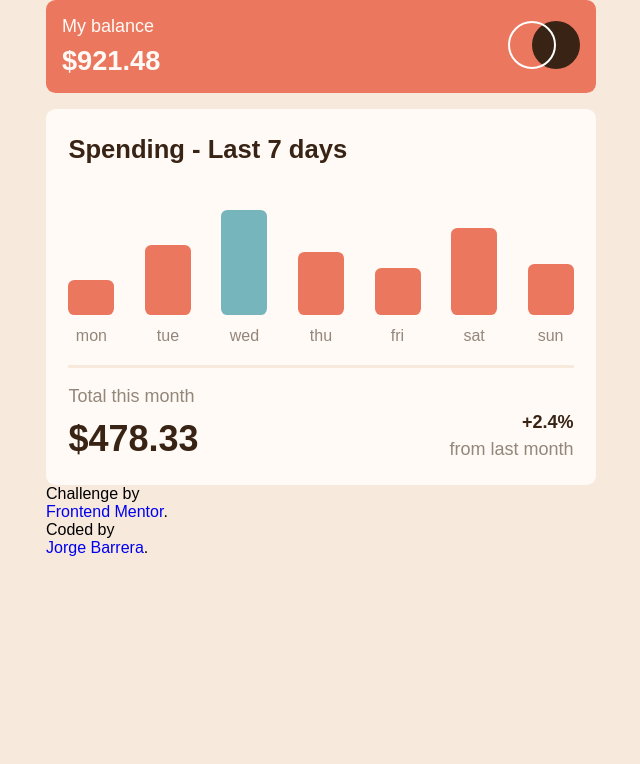
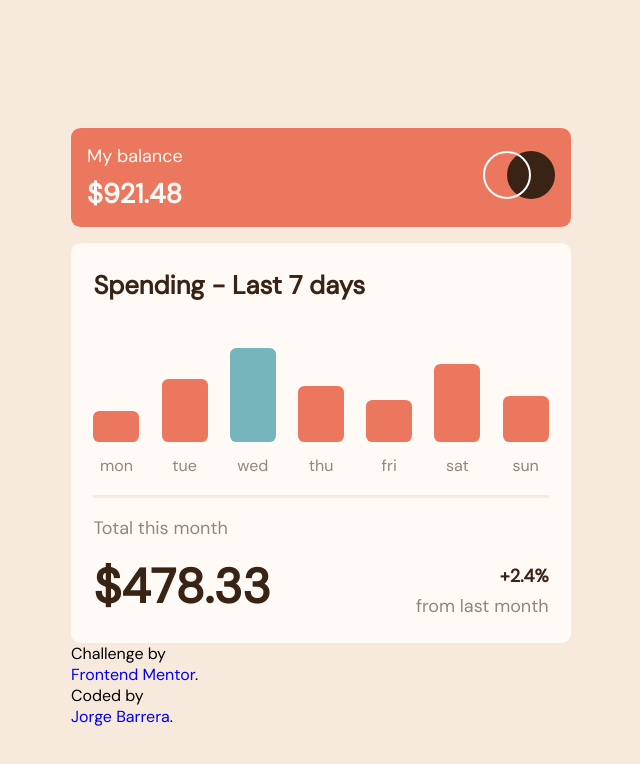
Before and after one commit to BarreraJorgeL/expenses-chart-component, a plain HTML site: page index.html in a window 1280 px wide. Shown: the whole page, without its empty margins (319-959 px from the left). Drawn offline with Linux system fonts and the light colour scheme.

Commit message:
Now the javascript works with a remote Json file

```diff
--- a/css/styles.css
+++ b/css/styles.css
@@ -4,7 +4,7 @@
     font-weight: normal;
     list-style: none;
     text-decoration: none;
-    font-family: sans-serif;
+    font-family: 'DM Sans', sans-serif;
 }
 :root{
     --Soft-red: hsl(10, 79%, 65%);
@@ -25,8 +25,8 @@ body{
 }
 .container{
     width: 90%;
-    max-width: 550px;
-    margin: 0 auto;
+    max-width: 500px;
+    margin: 16vh auto 0 auto;
 }
 .balance{
     display: flex;
@@ -77,6 +77,7 @@ body{
     background-color: var(--Cream);
 }
 .day{
+    width: clamp(26px, 12%, 46px);
     color: var(--Medium-brown);
     position: relative;
 }
@@ -85,8 +86,6 @@ body{
     cursor: pointer;
 }
 .day__bar{
-    width: 46px;
-    height: 80px;
     background-color: var(--Soft-red);
     border-radius: .4em;
     position: relative;
@@ -126,11 +125,14 @@ body{
     color: var(--Dark-brown);
 }
 .current-month__amount{
-    font-size: 2.25rem;
+    font-size: clamp(2.20rem, 4vw, 3rem);
     margin-top: .3em;
 }
+.last-month__compare,
+.last-month__text{
+    text-align: right;
+}
 .last-month__compare{
-    text-align: right;
     font-size: var(--Size-one);
     margin-bottom: .3em;
 }
--- a/index.html
+++ b/index.html
@@ -2,7 +2,9 @@
 <html lang="en">
 <head>
   <meta charset="UTF-8">
-  <meta name="viewport" content="width=device-width, initial-scale=1.0"> <!-- displays site properly based on user's device -->
+  <meta name="viewport" content="width=device-width, initial-scale=1.0">
+
+  <link href="https://fonts.googleapis.com/css2?family=DM+Sans&display=swap" rel="stylesheet">
 
   <link rel="icon" type="image/png" sizes="32x32" href="./images/favicon-32x32.png">
   <link rel="stylesheet" href="css/styles.css">
--- a/js/main.js
+++ b/js/main.js
@@ -1,100 +1,81 @@
-const DATA = [
-    {
-      "day": "mon",
-      "amount": 17.45
-    },
-    {
-      "day": "tue",
-      "amount": 34.91
-    },
-    {
-      "day": "wed",
-      "amount": 52.36
-    },
-    {
-      "day": "thu",
-      "amount": 31.07
-    },
-    {
-      "day": "fri",
-      "amount": 23.39
-    },
-    {
-      "day": "sat",
-      "amount": 43.28
-    },
-    {
-      "day": "sun",
-      "amount": 25.48
-    }
-  ];
+const DATA_URL = 'https://raw.githubusercontent.com/BarreraJorgeL/expenses-chart-component/master/data.json';
+const GRAPHIC_BARS_CONTAINER = document.querySelector('.balance--week__graphic');
+const GRAPHIC_TITLE_CONTAINER = document.querySelector('.balance--week__title')
 
-// CREATING GRAPHIC -------------
-const GRAPHIC_DESIGN_CONTAINER = document.querySelector('.balance--week__graphic');
-const GRAPHIC_TITLE_CONTAINER = document.querySelector('.balance--week__title');
-
-const GRAPHIC_TITLE = `Spending - Last ${DATA.length} days`;
-
-const GRAPHIC_DESIGN = dt =>`<li class="day">
-    <div class="day__bar" value="${dt.amount}"></div>
-    <p class="day__name">${dt.day}</p>
-  </li>`
-
-function createGraphic(){
-  GRAPHIC_TITLE_CONTAINER.innerText = GRAPHIC_TITLE;
-  createBars();
+function getData(){
+  return fetch(DATA_URL).then(response => response.json());
 }
 
-function createBars(){
-  DATA.slice().reverse().forEach( dt => {
-    GRAPHIC_DESIGN_CONTAINER.insertAdjacentHTML('afterbegin', GRAPHIC_DESIGN(dt));
+function barDesign (dj) {
+  return `<li class="day">
+  <div class="day__bar" value="${dj.amount}"></div>
+  <p class="day__name">${dj.day}</p>
+  </li>`
+}
+
+function setBars(DATA_JSON){
+  DATA_JSON.slice().reverse().forEach( dj => {
+    GRAPHIC_BARS_CONTAINER.insertAdjacentHTML('afterbegin', barDesign(dj));
   });
 }
 
-createGraphic();
+function createGraphic(GRAPHIC_TITLE, DATA_JSON){
+  GRAPHIC_TITLE_CONTAINER.innerText = GRAPHIC_TITLE;
+  setBars(DATA_JSON);
+}
 
-// CREATING FLOAT DESCRIPTION ----------
-const BAR_CONTAINERS = Array.from(document.querySelectorAll('.day'));
-const BARS = Array.from(document.querySelectorAll('.day__bar'));
+function getBarContainers(){
+  let barContainers = Array.from(document.querySelectorAll('.day'));
+  return barContainers;
+}
+
+function getBars(){
+  let bars = Array.from(document.querySelectorAll('.day__bar'));
+  return bars;
+}
 
 function setHeightBars(){
+  const BARS = getBars();
   BARS.forEach(e => {
-    e.style.height = (e.attributes.value.value) * 2 + 'px';
+    e.style.height = (e.attributes.value.value) * 1.8 + 'px';
   });
 }
+
 function compareNumbers(a, b){
   return a - b;
 }
 
-function resaltMostTallBar(){
-  let amounts =[];
-  let mostHightAmount;
-  let mostTallBar;
-  BARS.forEach(e => {
-    amounts.push(e.attributes.value.value);
+function getMostHighAmount(DATA_JSON){
+  let amounts = [];
+  let mostHighAmount;
+  DATA_JSON.forEach(dj => {
+    amounts.push(dj.amount);
   });
-  mostHightAmount = amounts.sort(compareNumbers)[amounts.length - 1];
-  console.log(mostHightAmount);
-  BARS.forEach(e => {
-    if(e.attributes.value.value === mostHightAmount){
-      e.classList.add('dangerous-day');
+  mostHighAmount = amounts.sort(compareNumbers)[amounts.length - 1];
+  return mostHighAmount;
+}
+
+function resaltMostTallBar(DATA_JSON){
+  const BARS = getBars();
+  const MOST_HIGH_AMOUNT = getMostHighAmount(DATA_JSON);
+
+  BARS.forEach(br => {
+    if(br.attributes.value.value == MOST_HIGH_AMOUNT){
+      br.classList.add('dangerous-day');
     }
   });
 }
 
-setHeightBars();
-resaltMostTallBar();
-
-function showFloatingDescription(target, show){
+function showFloatingAmount(TARGET, BOOLEAN){
   try{
-    if(show){
-      const amount =  target.firstElementChild.attributes.value.value;
-      const DESCRIPTION = `<p class="day__bar--amount">$${amount}</p>`;
-      target.insertAdjacentHTML('beforeend', DESCRIPTION);
+    if(BOOLEAN){
+      let amount =  TARGET.firstElementChild.attributes.value.value;
+      let description = `<p class="day__bar--amount">$${amount}</p>`;
+      TARGET.insertAdjacentHTML('beforeend', description);
     }
     else{
-      const DESCRIPTION = document.querySelector('.day__bar--amount');
-      DESCRIPTION.remove();
+      const description = document.querySelector('.day__bar--amount');
+      description.remove();
     }
   }
   catch(err){
@@ -102,11 +83,29 @@ function showFloatingDescription(target, show){
   }
 }
 
-BAR_CONTAINERS.forEach(bar => {
-    bar.addEventListener('mouseenter', () => {
-      showFloatingDescription(bar, true);
+async function printData(){
+
+  try{
+    const DATA_JSON = await getData();
+    const GRAPHIC_TITLE = `Spending - Last ${DATA_JSON.length} days`;
+
+    createGraphic(GRAPHIC_TITLE, DATA_JSON);
+    setHeightBars();
+    resaltMostTallBar(DATA_JSON);
+
+    const BAR_CONTAINERS = getBarContainers();
+    BAR_CONTAINERS.forEach(bc => {
+      bc.addEventListener('mouseenter', () => {
+        showFloatingAmount(bc, true);
+      });
+      bc.addEventListener('mouseleave', () => {
+        showFloatingAmount(bc, false);
+      });
     });
-    bar.addEventListener('mouseleave', e => {
-      showFloatingDescription(bar, false);
-    });
-});
+  }
+  catch(err){
+    console.log('no hay datos');
+  }
+}
+
+printData();
```
Also changed, not shown: screenshots/screenshot_1.png (added), screenshots/screenshot_2.png (added), 2 other files.
